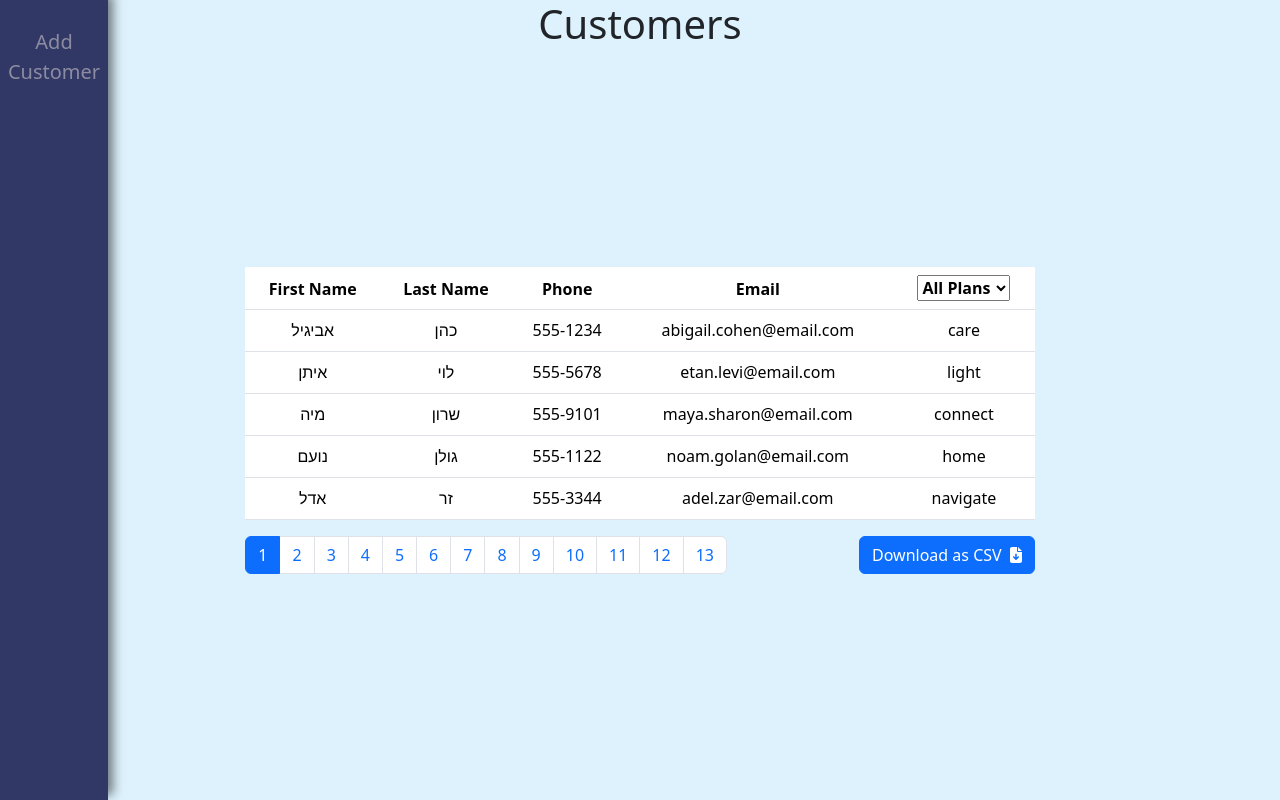
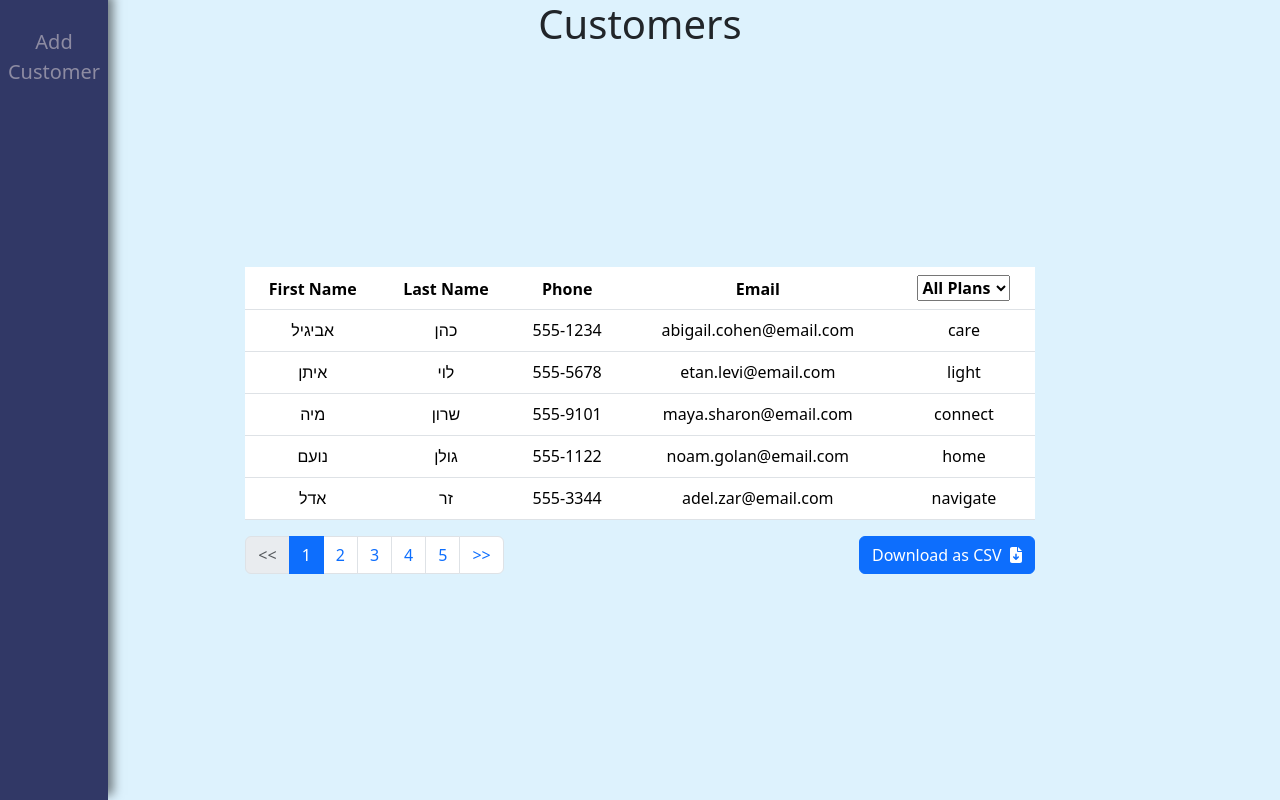
Before and after one commit to TomBer101/avia-home-test, a React (Create React App) app: page / in a window 1280 px wide. Built offline with nearby package versions, Linux system fonts and the light colour scheme.

Commit message:
pagination works

```diff
--- a/src/components/TablePage/TableComponent.jsx
+++ b/src/components/TablePage/TableComponent.jsx
@@ -1,4 +1,4 @@
-import React, { useState, useMemo } from 'react';
+import React, { useState, useMemo, useEffect } from 'react';
 import { FontAwesomeIcon } from '@fortawesome/react-fontawesome'
 import {faFileArrowDown} from '@fortawesome/free-solid-svg-icons'
 import { CSVLink } from 'react-csv';
@@ -7,7 +7,9 @@ import '../../styles/components/Table.css'
 
 const TableWithPagination = ({ customers, searchTerm }) => {
     const [currentPage, setCurrentPage] = useState(1);
+    const [prevPage, setPrevPage] = useState(1);
 
+    const totalButtons = 5;
     const plans = ["All Plans", "care", "light", "connect", "home", "navigate"]
     const headers = [
         { label: "First Name", key: "firstname" },
@@ -40,16 +42,70 @@ const TableWithPagination = ({ customers, searchTerm }) => {
             .filter(customer => filterBySearchTerm(customer, searchTerm));
     }, [customers.length, filterByPlan, searchTerm]);
 
+    let lastPage =Math.ceil(filteredCustomers.length / itemsPerPage);
 
 
     const currentItems = filteredCustomers.slice(indexOfFirstItem, indexOfLastItem);
 
-    const paginate = (pageNumber) => setCurrentPage(pageNumber);
+    const paginate = (pageNumber) => {
+        if(currentPage === pageNumber) return;
+        setPrevPage(currentPage);
+        setCurrentPage(pageNumber);
+    }
 
     const handlePlanChange = (event) => {
         setCurrentPage(1);
         setFilteredPlan(event.target.value);
     };
+
+    // Pagination Calcultaions
+    const [buttonsPerPage, setButtonsPerPage] = useState(5);
+    useEffect(() => {
+        const handleResize = () => {
+          // Adjust the number of buttons based on window width
+          const newButtonsPerPage = Math.floor(window.innerWidth / 100); // You can adjust the factor as needed
+          setButtonsPerPage(newButtonsPerPage);
+        };
+
+        // Initial setup and subscribe to window resize event
+        handleResize();
+        window.addEventListener('resize', handleResize);
+
+        // Cleanup on component unmount
+        return () => {
+          window.removeEventListener('resize', handleResize);
+        };
+      }, []);
+
+       // Calculate visible page numbers based on current page and total pages
+    // const visiblePages =
+    //     Array.from({ length: buttonsPerPage }, (_, index) => currentPage - Math.floor(buttonsPerPage / 2) + index)
+    //     .filter(pageNumber => pageNumber > 0 && pageNumber <= Math.ceil(filteredCustomers.length / itemsPerPage));
+
+
+    // ---------------------------
+
+    const calculateVisiblePages = () => {
+        let startPage, endPage;
+
+        // If the total pages are less than or equal to totalButtons, show all pages
+        if (lastPage <= totalButtons) {
+          startPage = 1;
+          endPage = lastPage;
+        } else {
+          // Calculate left and right sibling index and make sure they are within range 1 and lastPage
+          const leftSiblingIndex = Math.max(currentPage - Math.floor(totalButtons / 2), 1);
+          const rightSiblingIndex = Math.min(currentPage + Math.floor(totalButtons / 2), lastPage);
+
+          // Adjust start and end pages based on sibling indexes
+          startPage = Math.max(rightSiblingIndex - totalButtons + 1, 1);
+          endPage = Math.min(startPage + totalButtons - 1, lastPage);
+        }
+
+        return Array.from({ length: endPage - startPage + 1 }, (_, index) => startPage + index);
+      };
+
+      const visiblePages = calculateVisiblePages();
 
     return (
         <div className='container' >
@@ -71,7 +127,7 @@ const TableWithPagination = ({ customers, searchTerm }) => {
                     </tr>
                 </thead>
                 <tbody>
-                    {currentItems.map((item, index) => (
+                    {currentItems.length > 0 && currentItems.map((item, index) => (
                         <tr key={index} style={{ height: '42px' }}>
                             <td>{item.firstname}</td>
                             <td>{item.lastname}</td>
@@ -85,17 +141,28 @@ const TableWithPagination = ({ customers, searchTerm }) => {
 
 
             <div className='button-container'>
+                {visiblePages.length > 0 &&
                 <nav>
                     <ul className="pagination">
-                        {Array.from({ length: Math.ceil(filteredCustomers.length / itemsPerPage) }).map((_, index) => (
-                            <li key={index} className={`page-item ${currentPage === index + 1 ? 'active' : ''}`}>
-                                <button className="page-link" onClick={() => paginate(index + 1)}>
-                                    {index + 1}
+                        <li className={`page-item ${currentPage === 1 ? 'disabled' : ''}`}>
+                            <button className="page-link" onClick={() => paginate(1)}>
+                                &lt;&lt;
+                            </button>
+                        </li>
+                        {visiblePages.map((pageNumber) => (
+                            <li key={pageNumber} className={`page-item ${currentPage === pageNumber ? 'active' : ''}`}>
+                                <button className="page-link" onClick={() => paginate(pageNumber)}>
+                                    {pageNumber}
                                 </button>
                             </li>
                         ))}
+                        <li className={`page-item ${currentPage === lastPage ? 'disabled' : ''}`}>
+                            <button className="page-link" onClick={() => paginate(lastPage)}>
+                                &gt;&gt;
+                            </button>
+                        </li>
                     </ul>
-                </nav>
+                </nav>}
                 <CSVLink
                     data={customers}
                     headers={headers}
```
Also changed, not shown: src/hooks/usePagination.js (added, +43 -0 lines).
